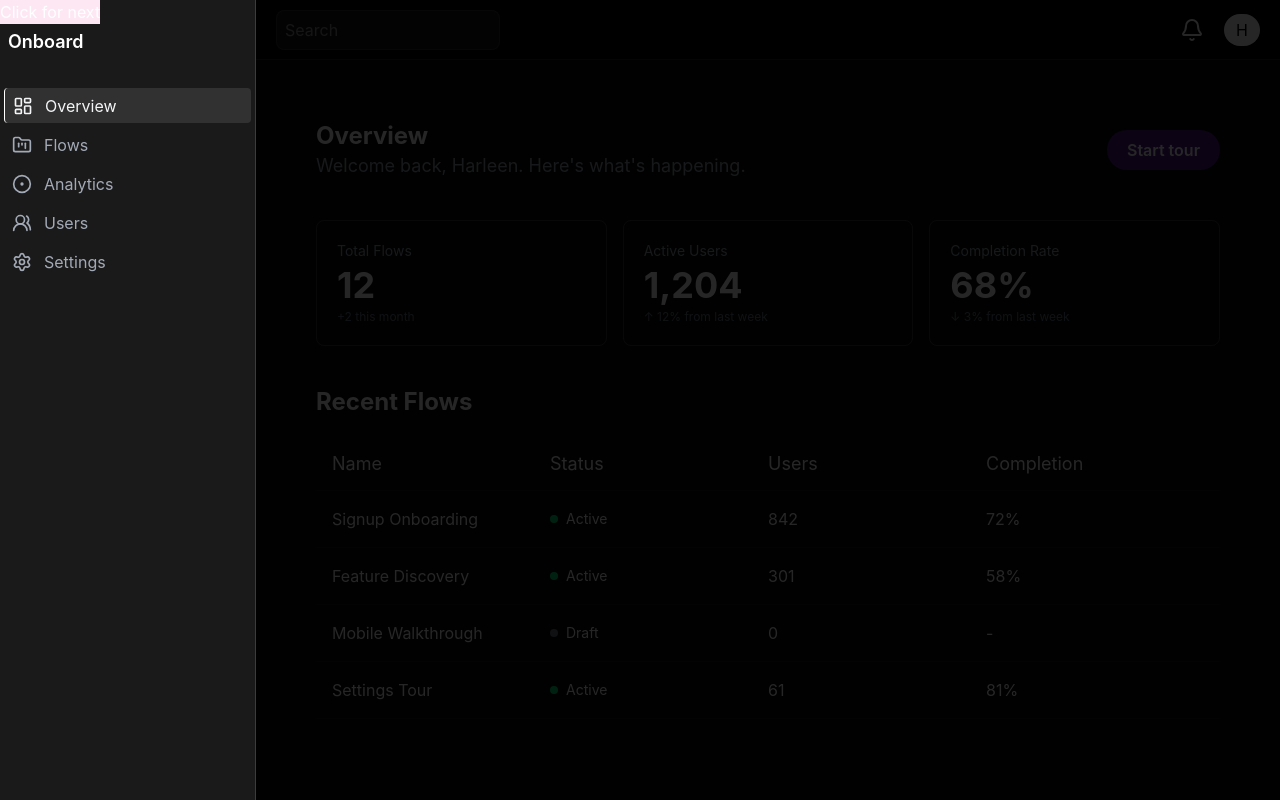
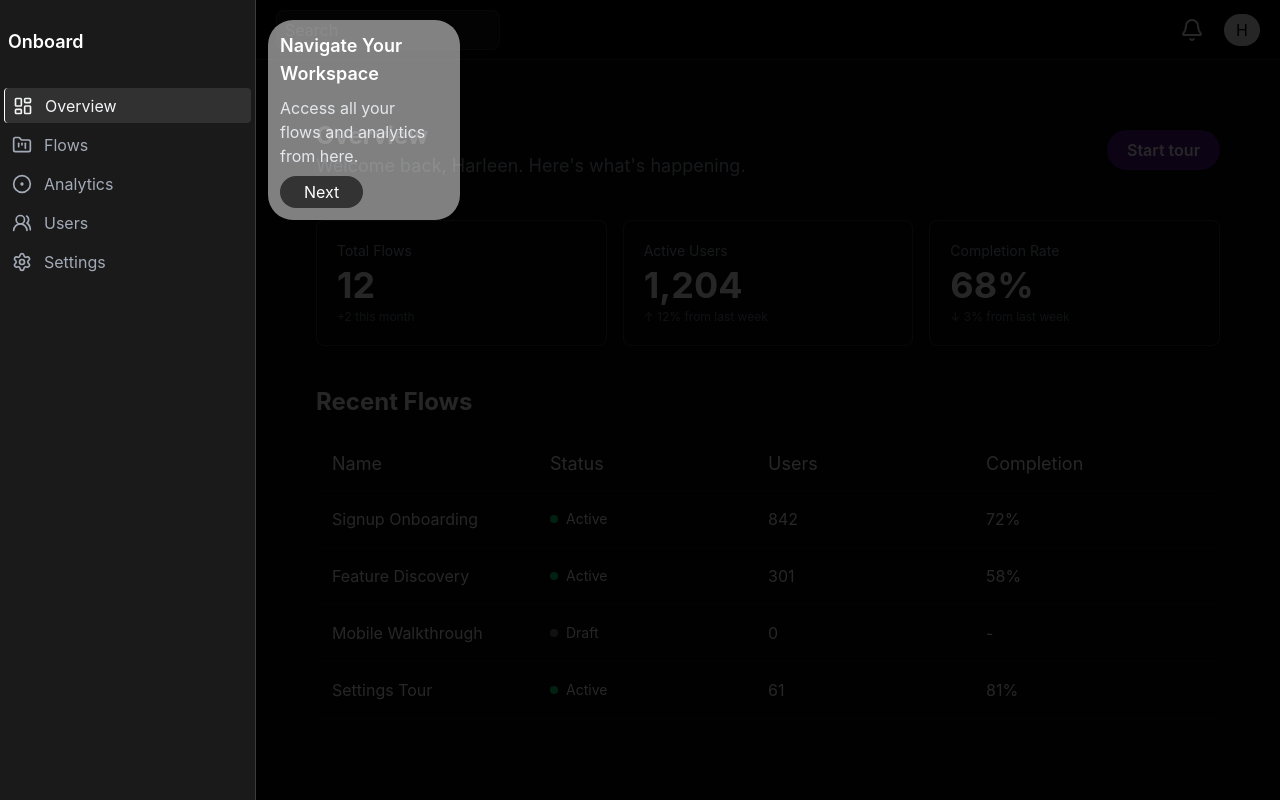
Before and after one commit to harlleenn/Onboard, a React (Vite) app: page / in a window 1280 px wide. Both pictures are taken after a click on the button "Start tour". Built offline with nearby package versions, Linux system fonts and the light colour scheme.

Commit message:
added boundary detection in popover

```diff
--- a/src/components/Dashboard/Sidebar.jsx
+++ b/src/components/Dashboard/Sidebar.jsx
@@ -16,9 +16,9 @@ export default function Sidebar() {
     { id: 5, title: "Settings", icon: <Settings width={20} /> },
   ];
   return (
-    <div id="sideBar" >
+
       <div
-      className="  bg-[#000000]  w-64 h-screen relative border-r border-white/15 "  >
+      className="  bg-[#000000]  w-64 h-screen relative border-r border-white/15 "id="sideBar"  >
       <h1 className="text-white pl-2 text-lg font-semibold p-7">Onboard</h1>
       <div className="flex flex-col  gap-1 p-1"  >
         {items.map((item) => (
@@ -35,7 +35,7 @@ export default function Sidebar() {
         ))}
       </div>
     </div>
-    </div>
+
 
 
 
--- a/src/components/Spotlight/Popup.jsx
+++ b/src/components/Spotlight/Popup.jsx
@@ -2,36 +2,47 @@ import React from 'react'
 export default function Popup({title, description, target, handleStep, position }) {
   const viewportHeight = window.innerHeight
 const viewportWidth = window.innerWidth
-// if element is in bottom half of screen, show popover ABOVE
+
 const showAbove = position.top > viewportHeight / 2
+const isOnLeftEdge = position.left < 100
+const isOnRightEdge = position.right > viewportWidth - 100
 const popoverTop = showAbove
-  ? position.top - 120  // above the element
-  : position.top + position.height + 12  // below the element
-// if popover would overflow right, align it to right edge instead
-const popoverLeft = position.left + 280 > viewportWidth
+  ? position.top - 120
+  : position.top + 20  // slight offset from top of element
+const popoverLeft = isOnLeftEdge
+  ? position.left + position.width + 12  // right of element
+  : isOnRightEdge
+  ? position.left - 300  // left of element
+  : position.left + 280 > viewportWidth
   ? viewportWidth - 300
   : position.left
+
+
+
    const popOverlay = {
   position : "fixed",
   top: popoverTop,
   left: popoverLeft,
-  backgroundColor : "red",
+  backgroundColor : "rgb(255 255 255 / 0.5)",
   width: "15%",
-  height: 90,
+  height: "25%",
   zIndex:60,
   color: "white",
-  padding : 10,
+  // padding : 10,
   borderRadius: 25
  }
+
   return (
     <div style={popOverlay}>
-      <div>i am the {target}</div>
-       <div>{title}</div>
-       <div>{description}</div>
-       <div>
+   <div className='flex-col flex h-full p-3  justify-center gap-2 text-balance'>
+      <div className='text-lg font-semibold'>{title}</div>
+       <div className='text-md text-gray-200'>{description}</div>
+       <div >
         <button onClick={handleStep}
-        className='bg-amber-100 w-full text-white'>Next</button>
+        className='bg-[#0d0d0daa] px-6 py-1 rounded-full text-white cursor-pointer'>Next</button>
        </div>
+   </div>
+
 
     </div>
   )
--- a/src/components/Spotlight/Spotlight.jsx
+++ b/src/components/Spotlight/Spotlight.jsx
@@ -39,17 +39,17 @@ export default function Spotlight({ steps, onFinish }) {
  return (
   <div>
     {position && (
-        <div style={myStyle}>
-          <button onClick={handleStep} className="text-white  bg-pink-100">
-            Click for next
-          </button>
-          <Popup title={title}
+      <>
+        <div style={myStyle} />
+        <Popup
+          title={title}
           description={description}
           target={target}
           handleStep={handleStep}
           nextStep={nextStep}
-            position={position} />
-        </div>
+          position={position}
+        />
+      </>
     )}
   </div>
 );
```
Lines whose indentation alone changed are shown as unchanged.
